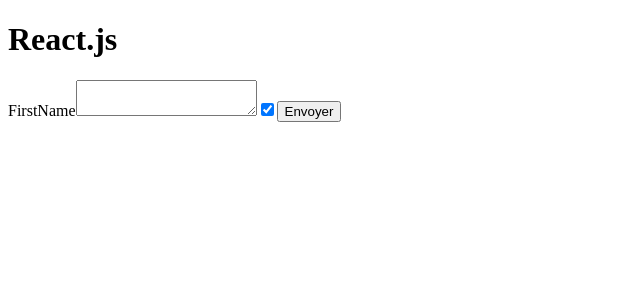
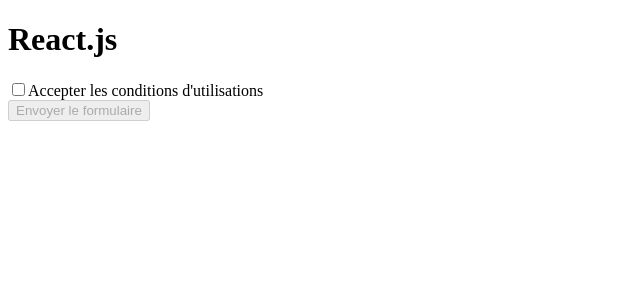
Before and after one commit to artisanDeveloppeur/React, a React (Vite) app in the folder installation/: page / in a window 1280 px wide. Shown: the top 300 px of the page, without its empty margins (0-640 px from the left). Built offline with nearby package versions, Linux system fonts and the light colour scheme.

Commit message:
flux de données

```diff
--- a/installation/src/App.jsx
+++ b/installation/src/App.jsx
@@ -2,65 +2,27 @@
 
 
 function App() {
-  //    <h2>Approche controlée </h2>
-  /*
-    const [firstName, setFirstName] = useState('John Doe')
 
-    const handleChange = (e) => {
-      setFirstName(e.target.value)
-    }
-
-    const reset = () => { setFirstName('') }
-  */
-
-  //<h2>Approche non controlée </h2>
-  /*
-  const handleSubmit = (e) => {
-    e.preventDefault()
-    console.log(new FormData(e.target))
-  */
-
-  const [value, setValue] = useState('')
-  const handleChange = (e) => {
-    setValue(e.target.value)
-  }
-
-  const [checked, setChecked] = useState(true)
-  const toggleCheck = () => {
-    setChecked(!checked)
-  }
+  const [isTermAccepted, setIsTermAccepted] = useState(false)
 
   return <>
     <h1>React.js</h1>
-    {/*
-    <h2>Approche controlée </h2>
-    <form>
-      <label>FirstName</label>
-      <input type="text" name="firstName"
-        value={firstName} onChange={handleChange} />
-      {firstName}
-      <button onClick={reset} type="button">Reset</button>
-    </form>
-    */}
-
-    {/* <h2>Approche non controlée</h2> */}
-    {/*
-    <form onSubmit={handleSubmit}>
-      <label>FirstName</label>
-      <input type="text" name="firstName" defaultValue="default" />
-      <button>Envoyer</button>
-    </form>
-    */}
     <form >
-      <label>FirstName</label>
-      {/*<input type="text" name="firstName" value={value} onChange={handleChange} />*/}
-      <textarea value={value} onChange={handleChange} />
-      <input type="checkbox" checked={checked} onChange={toggleCheck} />
-      {/*{checked && <button>Envoyer</button>} */}
-      <button disabled={!checked}>Envoyer</button>
+      <CGUCheckbox checked={isTermAccepted} onCheck={setIsTermAccepted} />
+      <button disabled={!isTermAccepted}>Envoyer le formulaire</button>
     </form>
   </>
+}
 
+function CGUCheckbox({ checked, onCheck }) {
+  return <div>
+    <label>
+      <input type="checkbox"
+        onChange={(e) => onCheck(e.target.checked)}
+        checked={checked} />
+      Accepter les conditions d'utilisations
+    </label>
+  </div>
 }
 
 export default App
```
